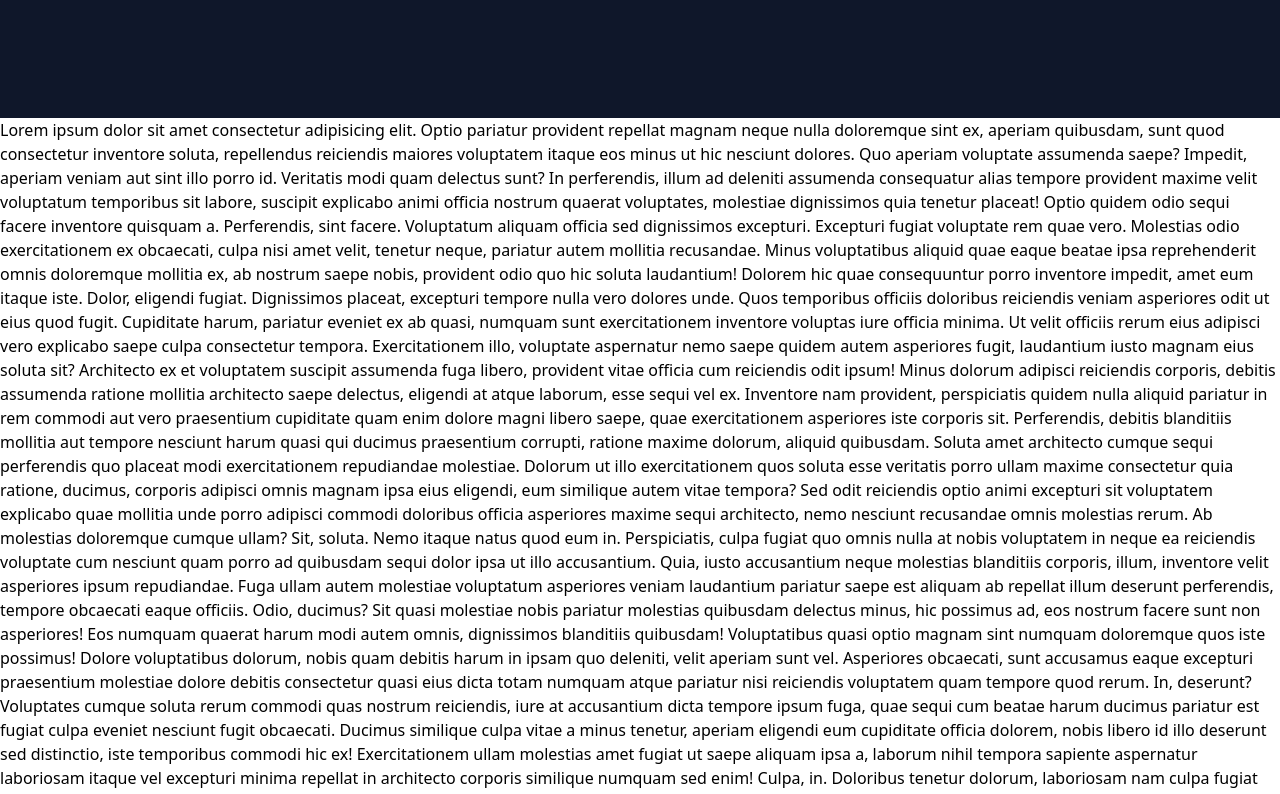
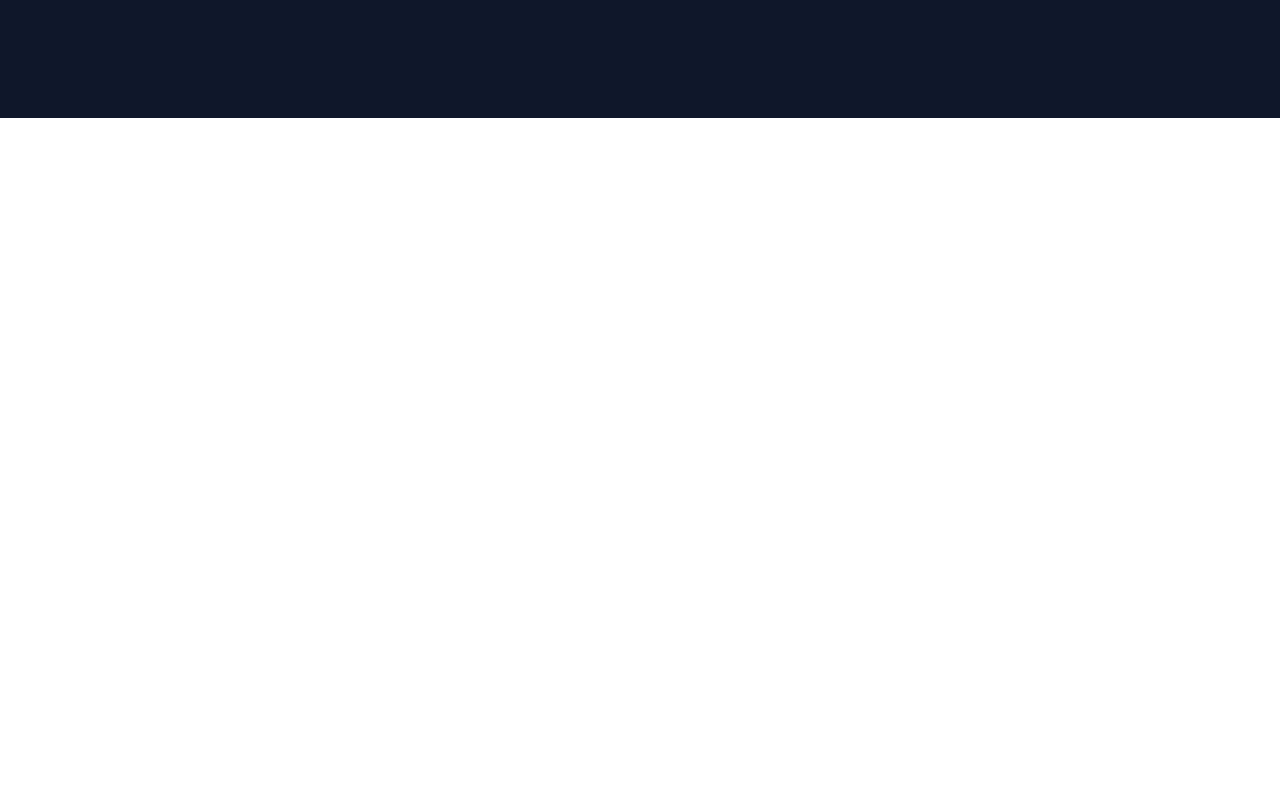
Before and after one commit to DzunN86/nekoding, a Next.js app in the folder frontend/: page / in a window 1280 px wide. Shown: the part 682-1476 px from the top of the page. Built offline with nearby package versions, Linux system fonts and the light colour scheme.

Commit message:
transition hover button

```diff
--- a/frontend/src/components/Hero.tsx
+++ b/frontend/src/components/Hero.tsx
@@ -2,7 +2,7 @@ import Image from "next/image";
 
 export default function Hero() {
   return (
-    <div className="flex h-screen w-full items-center justify-center font-poppins">
+    <div className="relative flex h-screen w-full items-center justify-center font-poppins">
       <div className="flex w-full items-center justify-between px-[155px]">
         <div className="flex flex-col">
           <div className="mb-9 max-w-xl text-6xl font-bold text-white">
@@ -13,13 +13,13 @@ export default function Hero() {
             achieve it.
           </div>
           <div className="flex max-w-[23rem] justify-between">
-            <div className="flex h-12 w-40 cursor-pointer flex-col rounded-md bg-gradient-to-r from-[#8AD4EC] via-[#FF56A9] to-[#FFAA6C] transition-all duration-150 hover:bg-gradient-to-tr">
+            <div className="flex h-12 w-40 cursor-pointer flex-col rounded-md bg-gradient-to-r from-[#8AD4EC] via-[#FF56A9] to-[#FFAA6C] bg-size-200 bg-pos-0 transition-all duration-300 hover:bg-pos-100">
               <div className="my-auto items-center text-center text-xs font-semibold tracking-widest text-white">
                 REGISTER
               </div>
             </div>
-            <div className="flex h-12 w-40 cursor-pointer flex-col rounded-md border-2 border-transparent bg-gradient-to-tr from-[#8AD4EC] via-[#FF56A9] to-[#FFAA6C] bg-clip-border hover:border-none">
-              <div className="flex h-full w-full flex-col rounded-md bg-[#32394A] text-transparent transition-all duration-150 hover:bg-gradient-to-r hover:from-[#8AD4EC] hover:via-[#FF56A9] hover:to-[#FFAA6C] hover:text-white">
+            <div className="flex h-12 w-40 cursor-pointer flex-col rounded-md border-2 border-transparent bg-gradient-to-tr from-[#8AD4EC] via-[#FF56A9] to-[#FFAA6C] bg-clip-border transition-all duration-300 hover:border-none">
+              <div className="flex h-full w-full flex-col rounded-md bg-[#32394A] text-transparent transition-all duration-300 hover:bg-gradient-to-r hover:from-[#8AD4EC] hover:via-[#FF56A9] hover:to-[#FFAA6C] hover:text-white">
                 <div className="my-auto items-center bg-gradient-to-r from-[#8AD4EC] via-[#FF56A9] to-[#FFAA6C] bg-clip-text text-center text-xs font-semibold tracking-widest">
                   EXPLORE COURSE
                 </div>
--- a/frontend/src/pages/index.tsx
+++ b/frontend/src/pages/index.tsx
@@ -15,118 +15,7 @@ export default function Home() {
           <Hero />
         </div>
       </div>
-      <div className="h-full">
-        Lorem ipsum dolor sit amet consectetur adipisicing elit. Optio pariatur
-        provident repellat magnam neque nulla doloremque sint ex, aperiam
-        quibusdam, sunt quod consectetur inventore soluta, repellendus
-        reiciendis maiores voluptatem itaque eos minus ut hic nesciunt dolores.
-        Quo aperiam voluptate assumenda saepe? Impedit, aperiam veniam aut sint
-        illo porro id. Veritatis modi quam delectus sunt? In perferendis, illum
-        ad deleniti assumenda consequatur alias tempore provident maxime velit
-        voluptatum temporibus sit labore, suscipit explicabo animi officia
-        nostrum quaerat voluptates, molestiae dignissimos quia tenetur placeat!
-        Optio quidem odio sequi facere inventore quisquam a. Perferendis, sint
-        facere. Voluptatum aliquam officia sed dignissimos excepturi. Excepturi
-        fugiat voluptate rem quae vero. Molestias odio exercitationem ex
-        obcaecati, culpa nisi amet velit, tenetur neque, pariatur autem mollitia
-        recusandae. Minus voluptatibus aliquid quae eaque beatae ipsa
-        reprehenderit omnis doloremque mollitia ex, ab nostrum saepe nobis,
-        provident odio quo hic soluta laudantium! Dolorem hic quae consequuntur
-        porro inventore impedit, amet eum itaque iste. Dolor, eligendi fugiat.
-        Dignissimos placeat, excepturi tempore nulla vero dolores unde. Quos
-        temporibus officiis doloribus reiciendis veniam asperiores odit ut eius
-        quod fugit. Cupiditate harum, pariatur eveniet ex ab quasi, numquam sunt
-        exercitationem inventore voluptas iure officia minima. Ut velit officiis
-        rerum eius adipisci vero explicabo saepe culpa consectetur tempora.
-        Exercitationem illo, voluptate aspernatur nemo saepe quidem autem
-        asperiores fugit, laudantium iusto magnam eius soluta sit? Architecto ex
-        et voluptatem suscipit assumenda fuga libero, provident vitae officia
-        cum reiciendis odit ipsum! Minus dolorum adipisci reiciendis corporis,
-        debitis assumenda ratione mollitia architecto saepe delectus, eligendi
-        at atque laborum, esse sequi vel ex. Inventore nam provident,
-        perspiciatis quidem nulla aliquid pariatur in rem commodi aut vero
-        praesentium cupiditate quam enim dolore magni libero saepe, quae
-        exercitationem asperiores iste corporis sit. Perferendis, debitis
-        blanditiis mollitia aut tempore nesciunt harum quasi qui ducimus
-        praesentium corrupti, ratione maxime dolorum, aliquid quibusdam. Soluta
-        amet architecto cumque sequi perferendis quo placeat modi exercitationem
-        repudiandae molestiae. Dolorum ut illo exercitationem quos soluta esse
-        veritatis porro ullam maxime consectetur quia ratione, ducimus, corporis
-        adipisci omnis magnam ipsa eius eligendi, eum similique autem vitae
-        tempora? Sed odit reiciendis optio animi excepturi sit voluptatem
-        explicabo quae mollitia unde porro adipisci commodi doloribus officia
-        asperiores maxime sequi architecto, nemo nesciunt recusandae omnis
-        molestias rerum. Ab molestias doloremque cumque ullam? Sit, soluta. Nemo
-        itaque natus quod eum in. Perspiciatis, culpa fugiat quo omnis nulla at
-        nobis voluptatem in neque ea reiciendis voluptate cum nesciunt quam
-        porro ad quibusdam sequi dolor ipsa ut illo accusantium. Quia, iusto
-        accusantium neque molestias blanditiis corporis, illum, inventore velit
-        asperiores ipsum repudiandae. Fuga ullam autem molestiae voluptatum
-        asperiores veniam laudantium pariatur saepe est aliquam ab repellat
-        illum deserunt perferendis, tempore obcaecati eaque officiis. Odio,
-        ducimus? Sit quasi molestiae nobis pariatur molestias quibusdam delectus
-        minus, hic possimus ad, eos nostrum facere sunt non asperiores! Eos
-        numquam quaerat harum modi autem omnis, dignissimos blanditiis
-        quibusdam! Voluptatibus quasi optio magnam sint numquam doloremque quos
-        iste possimus! Dolore voluptatibus dolorum, nobis quam debitis harum in
-        ipsam quo deleniti, velit aperiam sunt vel. Asperiores obcaecati, sunt
-        accusamus eaque excepturi praesentium molestiae dolore debitis
-        consectetur quasi eius dicta totam numquam atque pariatur nisi
-        reiciendis voluptatem quam tempore quod rerum. In, deserunt? Voluptates
-        cumque soluta rerum commodi quas nostrum reiciendis, iure at accusantium
-        dicta tempore ipsum fuga, quae sequi cum beatae harum ducimus pariatur
-        est fugiat culpa eveniet nesciunt fugit obcaecati. Ducimus similique
-        culpa vitae a minus tenetur, aperiam eligendi eum cupiditate officia
-        dolorem, nobis libero id illo deserunt sed distinctio, iste temporibus
-        commodi hic ex! Exercitationem ullam molestias amet fugiat ut saepe
-        aliquam ipsa a, laborum nihil tempora sapiente aspernatur laboriosam
-        itaque vel excepturi minima repellat in architecto corporis similique
-        numquam sed enim! Culpa, in. Doloribus tenetur dolorum, laboriosam nam
-        culpa fugiat necessitatibus ullam deleniti dignissimos modi animi ab?
-        Ratione dolore nemo est, eveniet beatae modi porro reiciendis quaerat
-        quidem minus voluptatibus eos ipsam obcaecati, ipsum expedita minima
-        quibusdam ducimus accusantium commodi provident. Consectetur laborum
-        debitis harum non! Culpa laudantium saepe a rem possimus nesciunt, neque
-        quasi assumenda deleniti architecto reiciendis cupiditate vel maiores
-        optio consequuntur esse error recusandae aspernatur nisi ab. Quia
-        consectetur minus fuga et eum in repellendus quos? Quae facere, dolorum
-        blanditiis quis, natus, mollitia delectus eaque amet beatae labore a?
-        Expedita ullam nulla maxime quibusdam facere vero sit vitae voluptate
-        neque pariatur obcaecati quidem, molestiae ut aliquid voluptatem
-        blanditiis perspiciatis doloremque. Ipsum quo molestias nostrum
-        deserunt. Accusamus soluta repudiandae exercitationem voluptatibus
-        molestias sunt recusandae adipisci corrupti pariatur voluptates sapiente
-        sed aliquam perferendis, et itaque aut consequuntur repellendus maxime
-        quam possimus ut consequatur officiis. Autem explicabo consectetur illo
-        debitis voluptas veniam excepturi, corporis blanditiis. Quaerat
-        excepturi, omnis molestias sint autem quam! Quo quod atque deleniti aut
-        nam magni esse cumque. Eveniet rem, facere labore temporibus ducimus
-        minus fuga, quisquam illum similique accusamus magnam quo magni officiis
-        veritatis! Itaque consequatur aut unde nihil illum placeat et
-        consectetur, nulla rerum voluptates obcaecati. Sunt tempora nostrum
-        unde, incidunt modi voluptas porro officia rerum ipsam, aut molestias
-        quaerat commodi. Hic perspiciatis, voluptatem assumenda, aperiam dolorem
-        ullam quod velit, debitis quo praesentium adipisci quae. Deserunt labore
-        ullam tempore, ut vitae officia necessitatibus sed laudantium nihil
-        harum voluptates asperiores quidem provident quo at cum eius maxime
-        natus, hic placeat! Iste exercitationem vero architecto, quidem, velit
-        nisi molestias dicta molestiae consequuntur impedit accusantium,
-        temporibus id sit perspiciatis. Debitis veniam, et enim assumenda
-        dolorum totam temporibus itaque obcaecati quae eos aliquam eaque aut
-        velit adipisci dolorem eligendi dolore nesciunt officia sint delectus?
-        Officia eum, obcaecati alias nisi voluptatum eos voluptatem reiciendis
-        dicta repellat ipsum nesciunt magnam nobis numquam quasi maxime! Dolore
-        quo facere possimus molestiae, beatae quibusdam sunt tempore a fuga, ab
-        voluptatem cupiditate fugit magnam porro qui reprehenderit molestias
-        vero deserunt nulla nesciunt. Odio voluptatibus, delectus assumenda
-        porro soluta eum nobis eius quisquam! Quos quaerat id veritatis
-        accusantium nam modi mollitia magnam itaque eum repellendus corrupti
-        excepturi odio totam recusandae sunt dicta, soluta dolores deleniti
-        quisquam labore. Repudiandae, natus. Expedita repellendus, officia neque
-        laboriosam nesciunt, consectetur earum voluptatibus quisquam non
-        deleniti, unde eius excepturi natus similique. Soluta eveniet
-        praesentium laudantium nisi fugiat reprehenderit id incidunt!
-      </div>
+      <div className="h-[100vh]"></div>
     </>
   );
 }
--- a/frontend/tailwind.config.js
+++ b/frontend/tailwind.config.js
@@ -7,6 +7,13 @@ module.exports = {
       fontFamily: {
         poppins: ["Poppins", "sans-serif"],
       },
+      backgroundSize: {
+        "size-200": "200% 200%",
+      },
+      backgroundPosition: {
+        "pos-0": "0% 0%",
+        "pos-100": "100% 100%",
+      },
     },
   },
   plugins: [],
```
